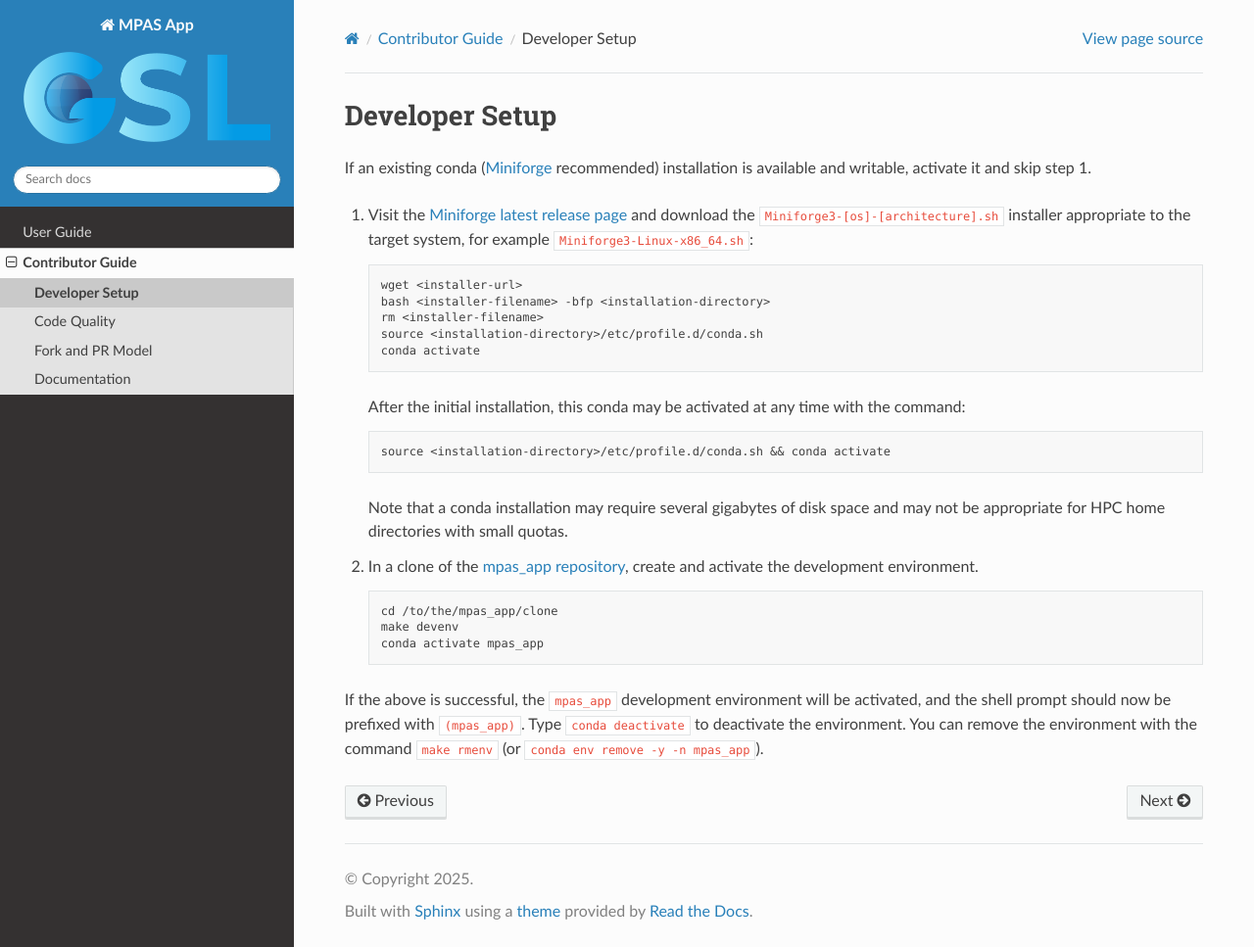
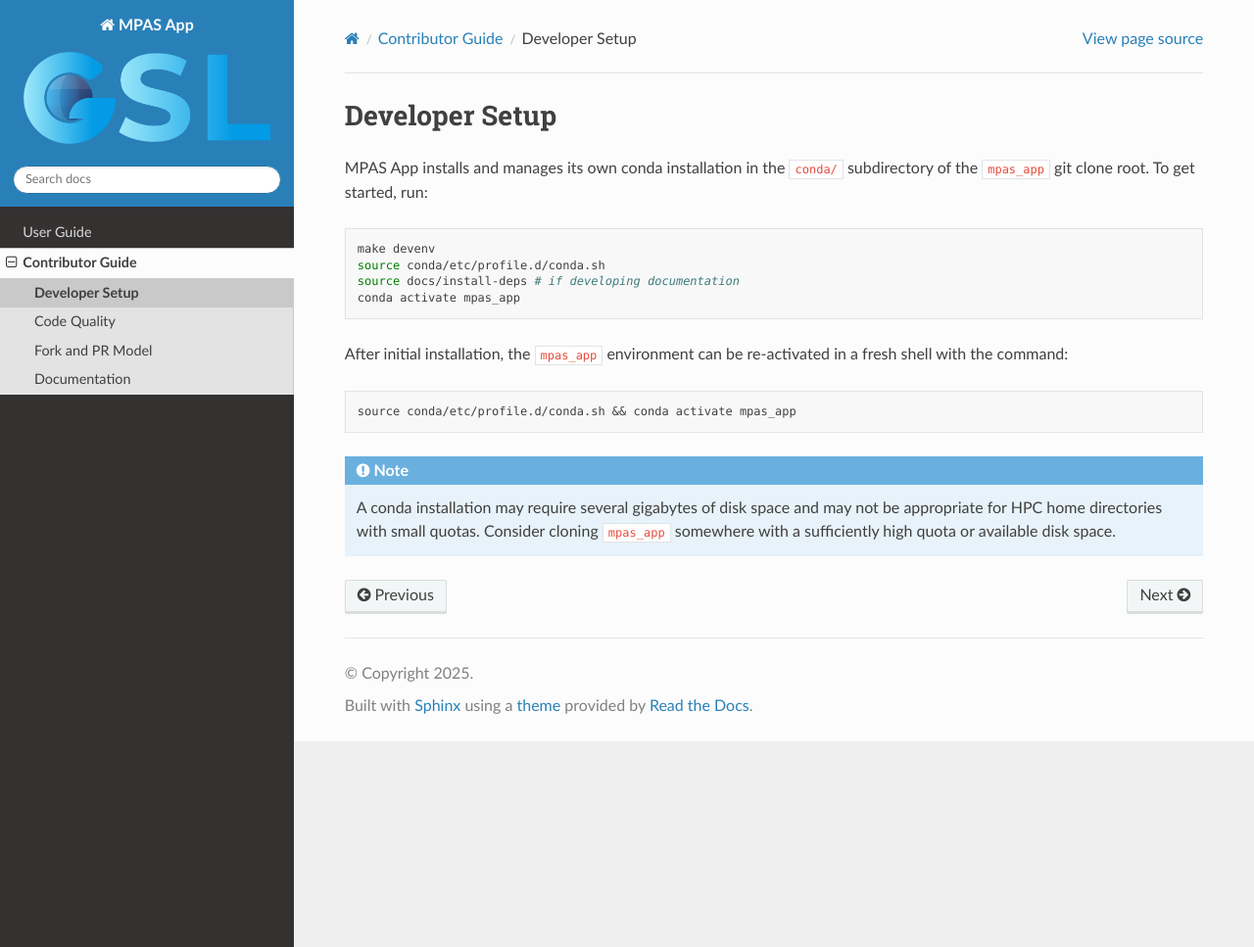
Before and after one commit to NOAA-GSL/mpas_app, a Sphinx documentation site: the page built from docs/sections/contributor_guide/developer_setup.rst, in a window 1280 px wide and 967 px high. Shown: the whole window at 98% size. Built offline with Sphinx 7.4.7 and the Read the Docs theme 3.1.0, drawn with Linux system fonts in a browser that asks for light colours.

Commit message:
Updates related to new conda-install procedure

```diff
--- a/docs/sections/contributor_guide/developer_setup.rst
+++ b/docs/sections/contributor_guide/developer_setup.rst
@@ -1,32 +1,19 @@
 Developer Setup
 ===============
 
-If an existing conda (:miniforge:`Miniforge <>` recommended) installation is available and writable, activate it and skip step 1.
+MPAS App installs and manages its own conda installation in the ``conda/`` subdirectory of the ``mpas_app`` git clone root. To get started, run:
 
-#. Visit the :miniforge:`Miniforge latest release page <releases/latest>` and download the ``Miniforge3-[os]-[architecture].sh`` installer appropriate to the target system, for example ``Miniforge3-Linux-x86_64.sh``:
+.. code-block:: bash
 
-   .. code-block:: text
+   make devenv
+   source conda/etc/profile.d/conda.sh
+   source docs/install-deps # if developing documentation
+   conda activate mpas_app
 
-      wget <installer-url>
-      bash <installer-filename> -bfp <installation-directory>
-      rm <installer-filename>
-      source <installation-directory>/etc/profile.d/conda.sh
-      conda activate
+After initial installation, the ``mpas_app`` environment can be re-activated in a fresh shell with the command:
 
-   After the initial installation, this conda may be activated at any time with the command:
+.. code-block:: text
 
-   .. code-block:: text
+   source conda/etc/profile.d/conda.sh && conda activate mpas_app
 
-      source <installation-directory>/etc/profile.d/conda.sh && conda activate
-
-   Note that a conda installation may require several gigabytes of disk space and may not be appropriate for HPC home directories with small quotas.
-
-#. In a clone of the :mpas_app:`mpas_app repository <>`, create and activate the development environment.
-
-   .. code-block:: text
-
-      cd /to/the/mpas_app/clone
-      make devenv
-      conda activate mpas_app
-
-If the above is successful, the ``mpas_app`` development environment will be activated, and the shell prompt should now be prefixed with ``(mpas_app)``. Type ``conda deactivate`` to deactivate the environment. You can remove the environment with the command ``make rmenv`` (or ``conda env remove -y -n mpas_app``).
+.. note:: A conda installation may require several gigabytes of disk space and may not be appropriate for HPC home directories with small quotas. Consider cloning ``mpas_app`` somewhere with a sufficiently high quota or available disk space.
--- a/docs/sections/contributor_guide/documentation.rst
+++ b/docs/sections/contributor_guide/documentation.rst
@@ -7,7 +7,7 @@ Locally Building and Previewing Documentation
 To locally build the docs:
 
 #. Create and activate a development environment as described in the :doc:`Developer Setup <developer_setup>` section.
-#. From the clone root, install the required additional packages: ``. docs/install-deps``
+#. Ensure that the required additional packages are installed: ``source docs/install-deps``
 #. Build the docs: ``make docs``
 
 The ``make docs`` command will build the docs under ``docs/build/html``, after which you can preview them in your web browser at the URL
@@ -17,8 +17,6 @@ The ``make docs`` command will build the docs under ``docs/build/html``, after w
    file://<filesystem-path-to-your-clone>/docs/build/html/index.html
 
 After making and saving changes, re-run ``make docs`` and refresh your browser.
-
-If, at some point, you remove and recreate the ``mpas_app`` development environment, you will need to re-run ``. install-deps`` in the new environment. Until then, the installed doc packages will persist and support docs generation.
 
 .. note:: Previewing -- and, in general, developing -- documentation may be more easily accomplished on a personal workstation than on an HPC system. It may nevertheless be possible to preview documentation built on an HPC by 1. Running an X Windows client on your personal workstation, 2. Correctly configuring X forwarding over ssh, and 3. Launching a browser (e.g. Firefox) installed on the HPC; or, if the HPC provides a remote-desktop interface, using that for documentation development.
 
```
Also changed, not shown: 1 other file.
